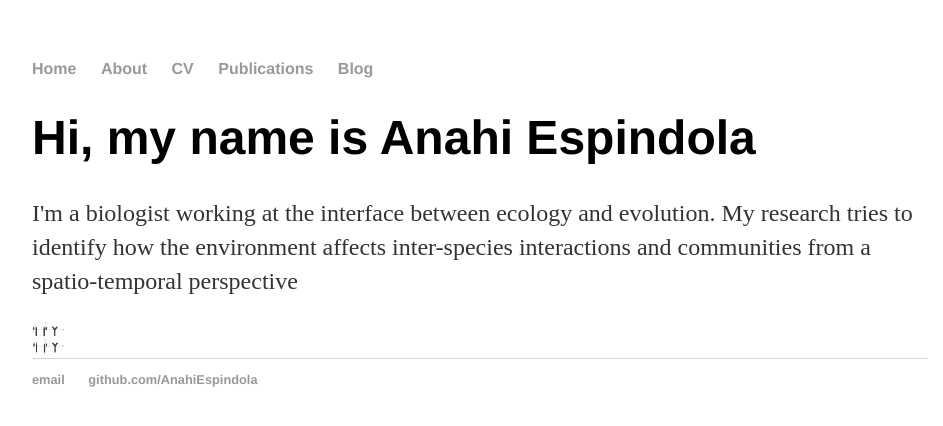
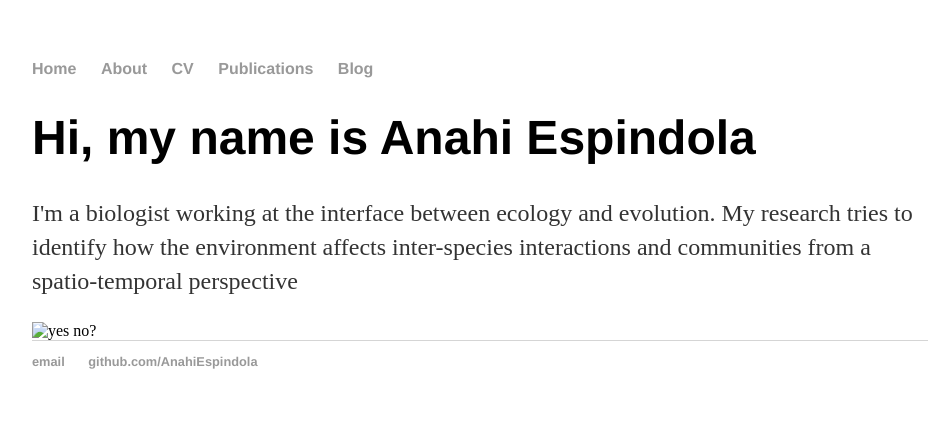
Before and after one commit to AnahiEspindola/AnahiEspindola.github.io, a Jekyll site: the page index.html, which Jekyll copies as it is, in a window 1280 px wide. Shown: the top 426 px of the page, without its empty margins (160-1103 px from the left). Built offline with Jekyll 4.4.1, drawn with Linux system fonts in a browser that asks for light colours.

Commit message:
Update index.html

```diff
--- a/index.html
+++ b/index.html
@@ -22,7 +22,7 @@
 				<p>I'm a biologist working at the interface between ecology and evolution. My research tries to identify how the environment affects inter-species interactions and communities from a spatio-temporal perspective</a></p>
     		</div><!-- /.blurb -->
 		</div><!-- /.container -->
-		<img src="/models_to_test.jpg" alt="does this work?" width=32 height=32>
+		<img src="AnahiEspindola.github.io/models_to_test.jpg" alt="yes no?" width=32 height=32>
 		<footer>
     		<ul>
         		<li><a href="mailto:anahi.espindola@gmail.com">email</a></li>
```
